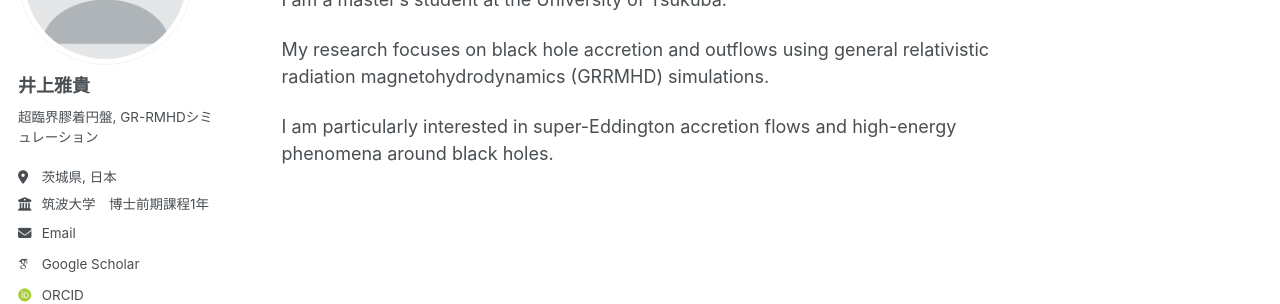
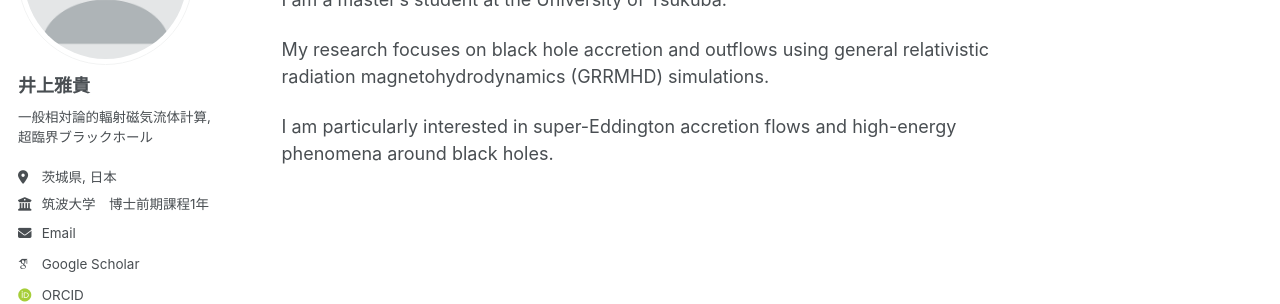
Before and after one commit to Masaki206/Masaki206.github.io, a Jekyll site: the page built from index.md, in a window 1280 px wide. Shown: the part 211-515 px from the top of the page. Built offline with Jekyll 4.4.1, drawn with Linux system fonts in a browser that asks for light colours; some web fonts are replaced; a script bundle is joined from its source files by our own code; library files that are not in the unit come from our copies.

Commit message:
Update _config.yml

```diff
--- a/_config.yml
+++ b/_config.yml
@@ -28,7 +28,7 @@ author:
   avatar           : "profile.png"
   name             : "井上雅貴"
   pronouns         : # example: "she/her"
-  bio              : "超臨界膠着円盤, GR-RMHDシミュレーション"
+  bio              : "一般相対論的輻射磁気流体計算, 超臨界ブラックホール"
   location         : "茨城県, 日本"
   employer         : "筑波大学　博士前期課程1年　宇宙物理理論研究室　大須賀グループ"
   uri              : # URL
```
